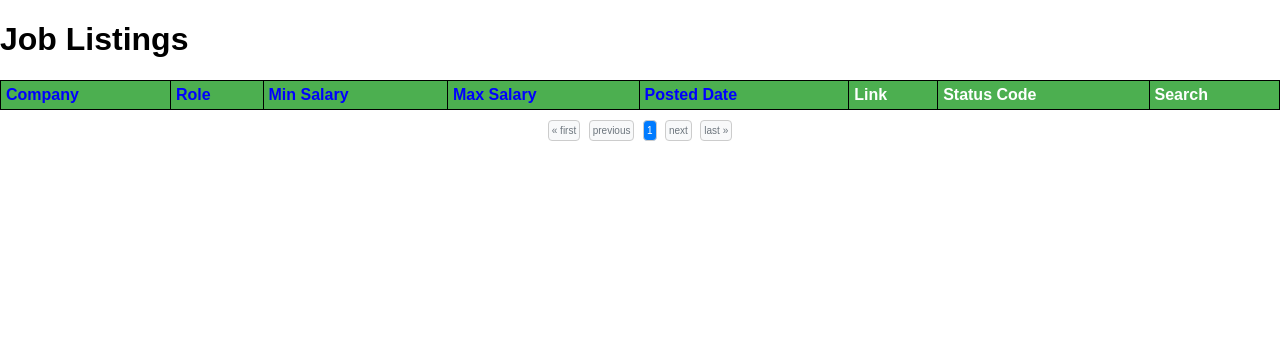
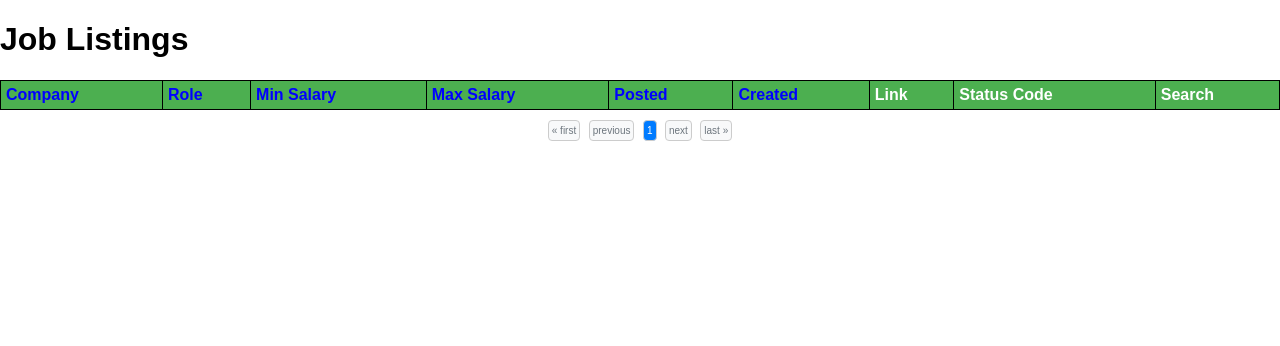
Before and after one commit to pingojo/website, a Django app: page /jobs/ in a window 1280 px wide. Shown: the part 74-420 px from the top of the page. Run offline with Django 4.2, Linux system fonts and the light colour scheme; data that the repository does not hold is empty; some libraries are stand-ins or nearby versions.

Commit message:
show date created

```diff
--- a/website/templates/job_list.html
+++ b/website/templates/job_list.html
@@ -76,7 +76,8 @@ a {
 
       <th><a href="?ordering=salary_min">Min Salary</a></th>
       <th><a href="?ordering=salary_max">Max Salary</a></th>
-      <th><a href="?ordering=posted_date">Posted Date</a></th>
+      <th><a href="?ordering=posted_date">Posted</a></th>
+      <th><a href="?ordering=created">Created</a></th>
       <th>Link</th>
       <th>Status Code</th>
       <th>Search</th>
@@ -101,6 +102,7 @@ a {
           <td>${{ job.salary_min|floatformat:0|intcomma }}</td>
           <td>${{ job.salary_max|floatformat:0|intcomma }}</td>
           <td>{{ job.posted_date }}</td>
+          <td>{{ job.created }}</td>
           <td>{% if job.link %}<a href="{{ job.link }}">Link</a>{% endif %}</td>
           <td>{% if job.link %}{{ job.link_status_code }}{% endif %}</td>
           <td>
```
